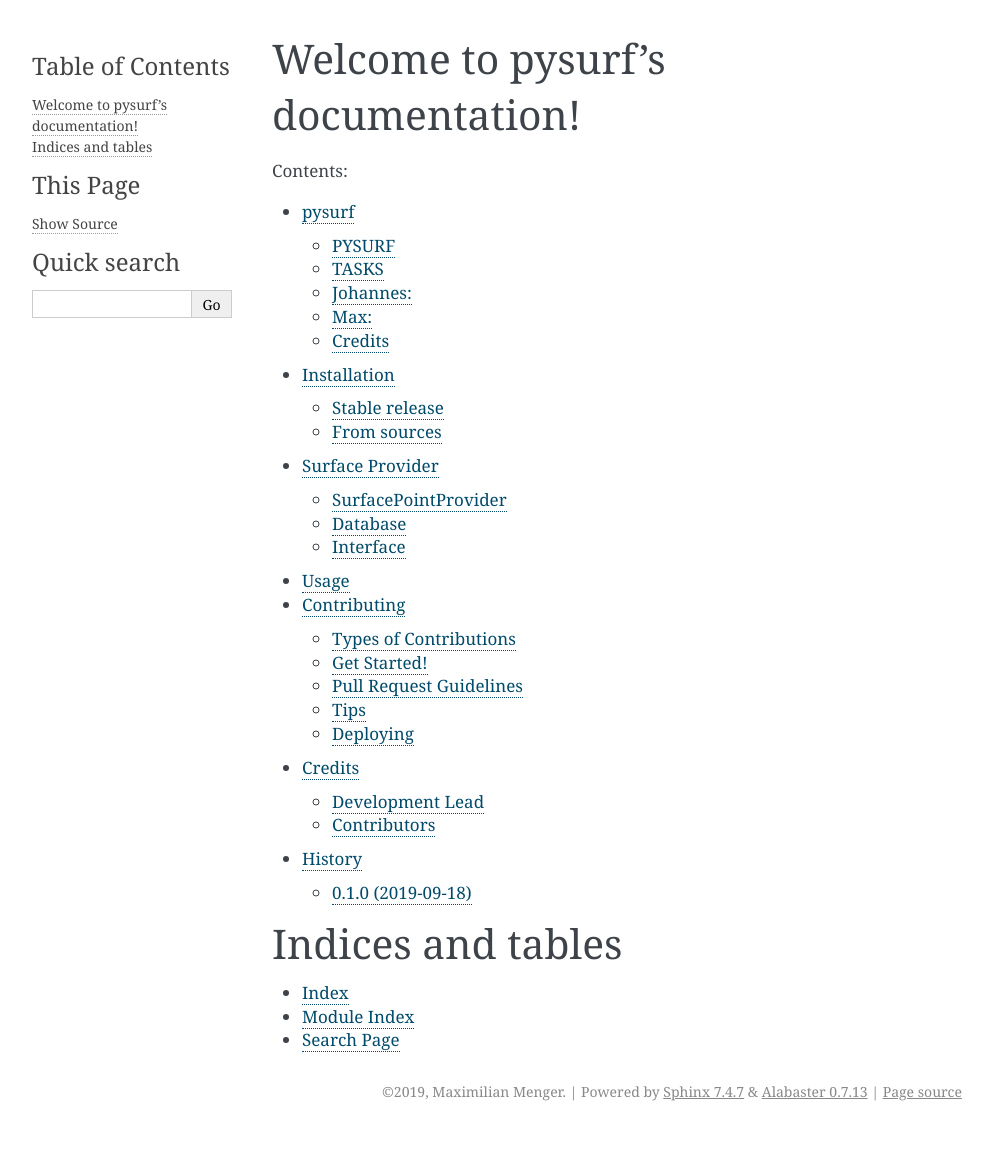
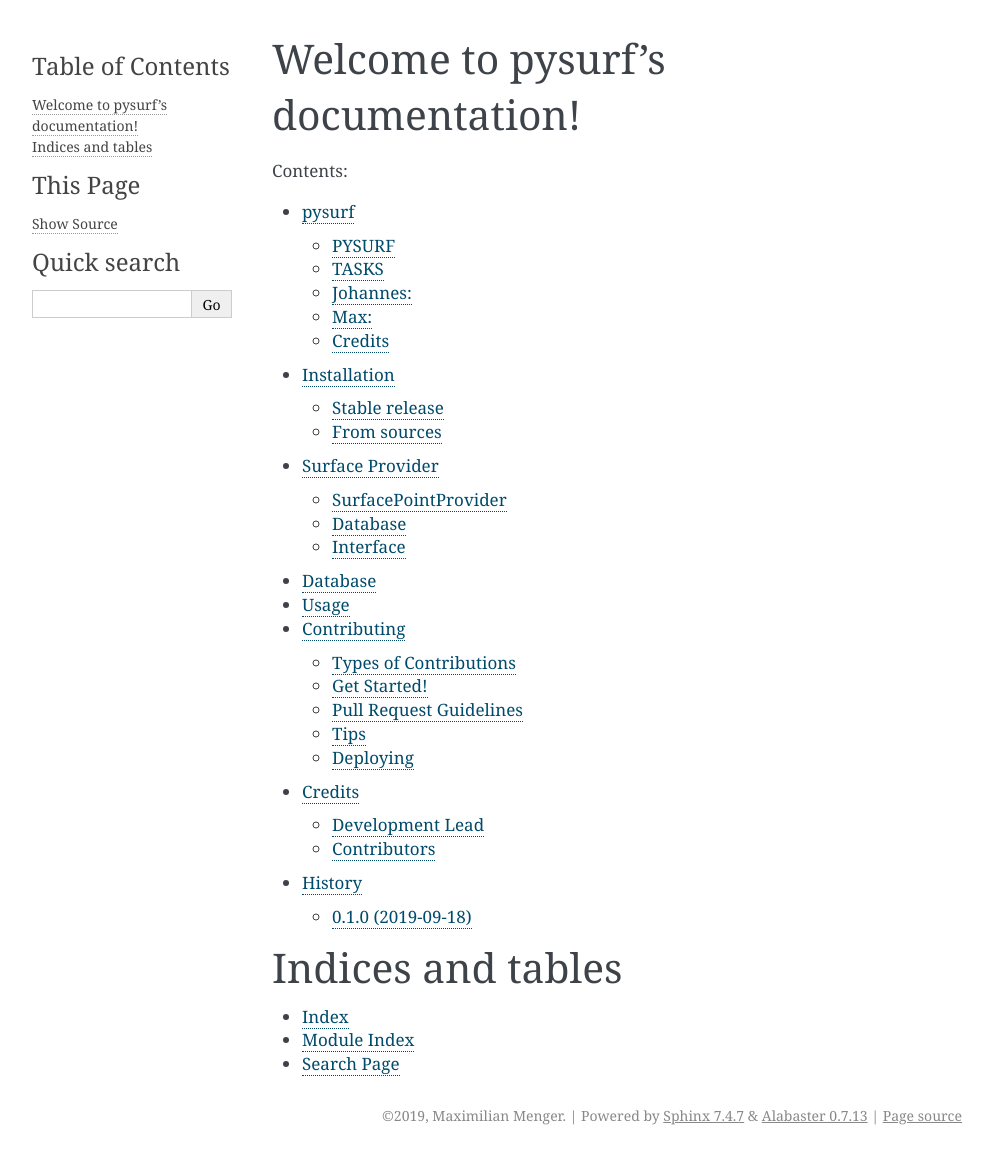
Before and after one commit to MFSJMenger/pysurf, a Sphinx documentation site: the page built from docs/index.rst, in a window 1280 px wide. Shown: the whole page, without its empty margins (148-1141 px from the left). Built offline with Sphinx 7.4.7, drawn with Linux system fonts in a browser that asks for light colours; before the commit the page ends 1131 px from its top, so only the background shows below that.

Commit message:
added documentation to database

```diff
--- a/docs/index.rst
+++ b/docs/index.rst
@@ -8,6 +8,7 @@
    readme
    installation
    module/spp
+   module/database
    usage
    contributing
    authors
--- /dev/null
+++ b/docs/module/database.rst
@@ -0,0 +1,2 @@
+Database
+--------
```
